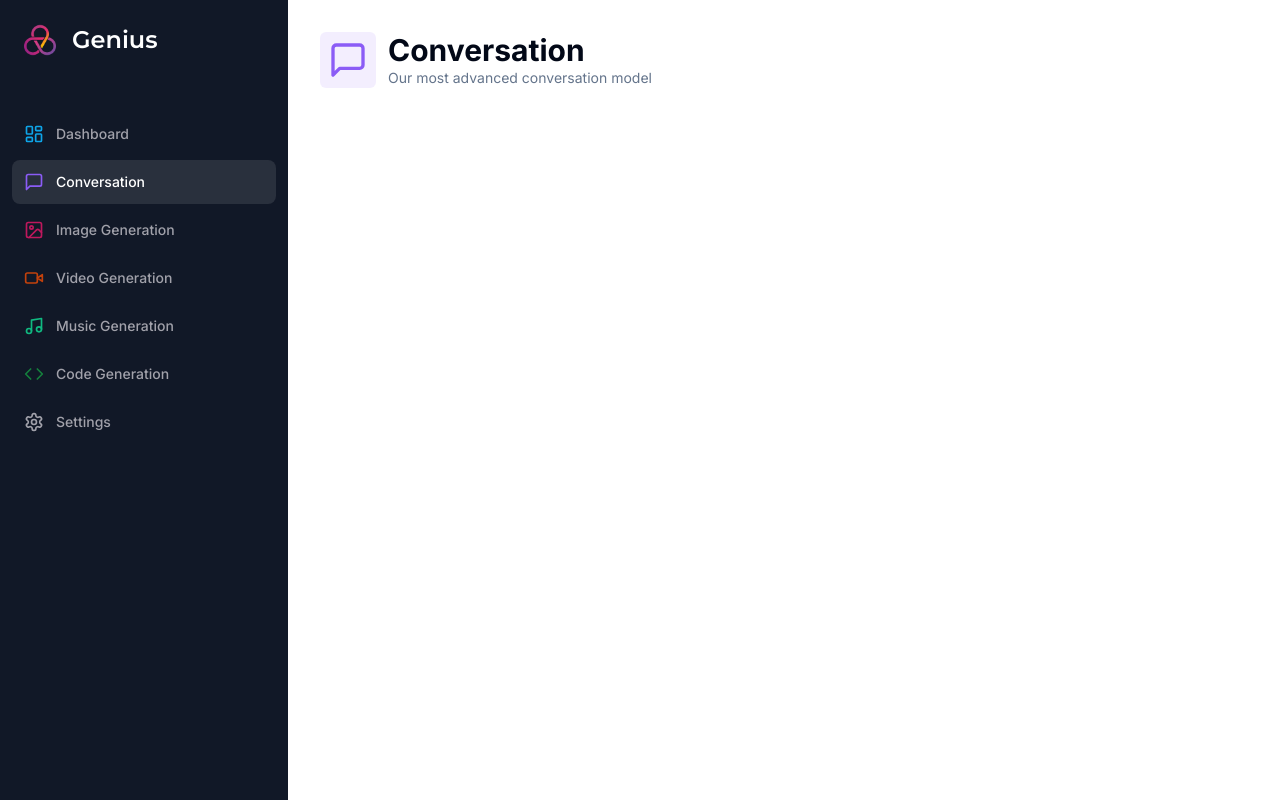
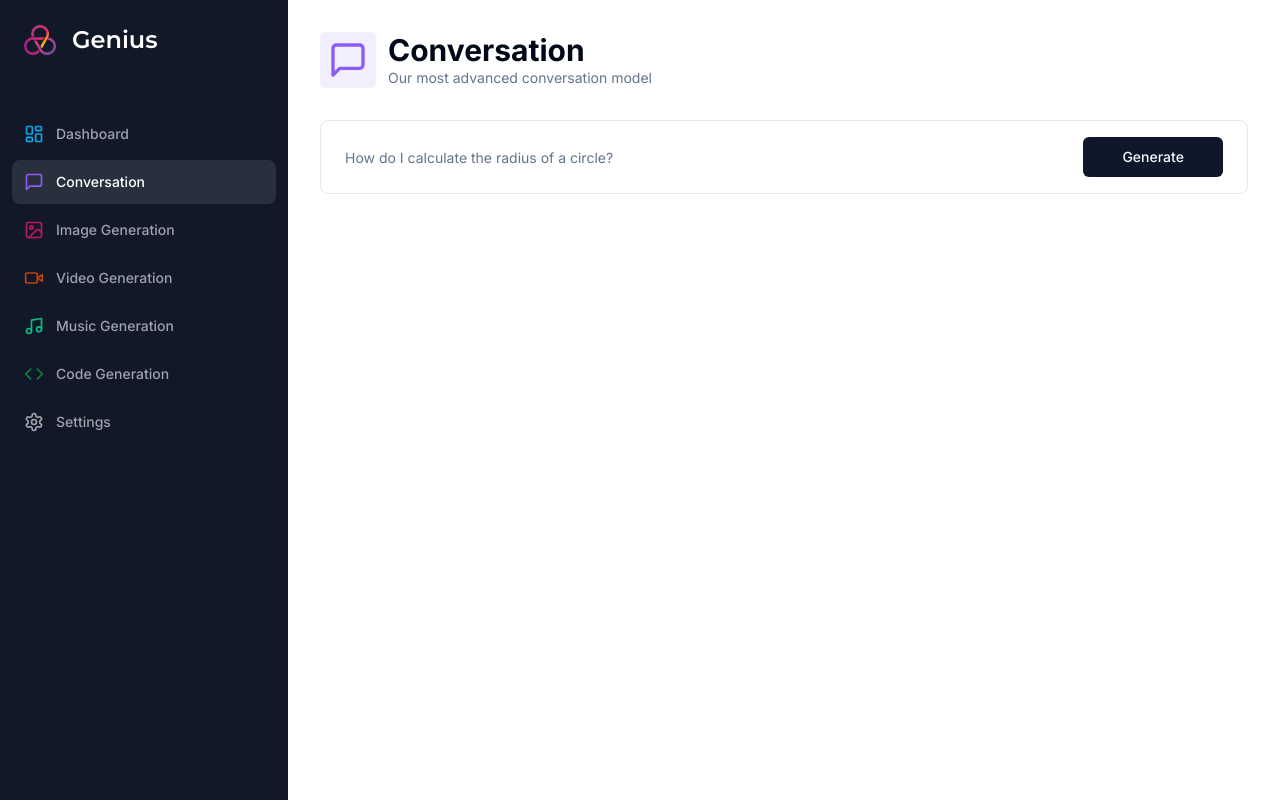
Before and after one commit to suryadharma5/ai-saas, a Next.js app: page /conversation in a window 1280 px wide. Built offline with nearby package versions, Linux system fonts and the light colour scheme.

Commit message:
feat: form components and hooks

```diff
--- /dev/null
+++ b/app/(dashboard)/(routes)/conversation/constant.ts
@@ -0,0 +1,7 @@
+import * as z from "zod"
+
+export const formSchema = z.object({
+    prompt: z.string().min(1, {
+        message: "Prompt is required"
+    })
+})
--- a/app/(dashboard)/(routes)/conversation/page.tsx
+++ b/app/(dashboard)/(routes)/conversation/page.tsx
@@ -1,8 +1,30 @@
+"use client"
+
+import * as z from "zod"
+import { MessageSquare } from "lucide-react"
+import { useForm } from "react-hook-form"
+import { zodResolver } from "@hookform/resolvers/zod"
+
 import { Heading } from "@/components/Heading"
-
-import { MessageSquare } from "lucide-react"
+import { formSchema } from "./constant"
+import { Form, FormControl, FormField, FormItem } from "@/components/ui/form"
+import { Input } from "@/components/ui/input"
+import { Button } from "@/components/ui/button"
 
 const ConversationPage = () => {
+    const form = useForm<z.infer<typeof formSchema>>({
+        resolver: zodResolver(formSchema),
+        defaultValues: {
+            prompt: ""
+        }
+    })
+
+    const isLoading = form.formState.isSubmitting
+
+    const onSubmit = async (values: z.infer<typeof formSchema>) => {
+        console.log(values)
+    }
+
     return (
         <div>
             <Heading
@@ -13,7 +35,44 @@
                 bgColor="bg-violet-500/10"
             />
             <div className="px-4 lg:px-8">
-
+                <div>
+                    <Form {...form}>
+                        <form
+                            onSubmit={form.handleSubmit(onSubmit)}
+                            className="
+                                rounded-lg
+                                border
+                                w-full
+                                p-4
+                                px-3
+                                md:px-6
+                                focus-within:shadow-sm
+                                grid
+                                grid-cols-12
+                                gap-2
+                            "
+                        >
+                            <FormField
+                                name="prompt"
+                                render={({ field }) => (
+                                    <FormItem className="col-span-12 lg:col-span-10">
+                                        <FormControl className="m-0 p-0">
+                                            <Input
+                                                className="border-0 outline-none focus-visible:ring-0 focus-visible:ring-transparent"
+                                                disabled={isLoading}
+                                                placeholder="How do I calculate the radius of a circle?"
+                                                {...field}
+                                            />
+                                        </FormControl>
+                                    </FormItem>
+                                )}
+                            />
+                            <Button className="col-span-12 lg:col-span-2 w-full" disabled={isLoading}>
+                                Generate
+                            </Button>
+                        </form>
+                    </Form>
+                </div>
             </div>
         </div>
     )
--- /dev/null
+++ b/components/ui/form.tsx
@@ -0,0 +1,176 @@
+import * as React from "react"
+import * as LabelPrimitive from "@radix-ui/react-label"
+import { Slot } from "@radix-ui/react-slot"
+import {
+  Controller,
+  ControllerProps,
+  FieldPath,
+  FieldValues,
+  FormProvider,
+  useFormContext,
+} from "react-hook-form"
+
+import { cn } from "@/lib/utils"
+import { Label } from "@/components/ui/label"
+
+const Form = FormProvider
+
+type FormFieldContextValue<
+  TFieldValues extends FieldValues = FieldValues,
+  TName extends FieldPath<TFieldValues> = FieldPath<TFieldValues>
+> = {
+  name: TName
+}
+
+const FormFieldContext = React.createContext<FormFieldContextValue>(
+  {} as FormFieldContextValue
+)
+
+const FormField = <
+  TFieldValues extends FieldValues = FieldValues,
+  TName extends FieldPath<TFieldValues> = FieldPath<TFieldValues>
+>({
+  ...props
+}: ControllerProps<TFieldValues, TName>) => {
+  return (
+    <FormFieldContext.Provider value={{ name: props.name }}>
+      <Controller {...props} />
+    </FormFieldContext.Provider>
+  )
+}
+
+const useFormField = () => {
+  const fieldContext = React.useContext(FormFieldContext)
+  const itemContext = React.useContext(FormItemContext)
+  const { getFieldState, formState } = useFormContext()
+
+  const fieldState = getFieldState(fieldContext.name, formState)
+
+  if (!fieldContext) {
+    throw new Error("useFormField should be used within <FormField>")
+  }
+
+  const { id } = itemContext
+
+  return {
+    id,
+    name: fieldContext.name,
+    formItemId: `${id}-form-item`,
+    formDescriptionId: `${id}-form-item-description`,
+    formMessageId: `${id}-form-item-message`,
+    ...fieldState,
+  }
+}
+
+type FormItemContextValue = {
+  id: string
+}
+
+const FormItemContext = React.createContext<FormItemContextValue>(
+  {} as FormItemContextValue
+)
+
+const FormItem = React.forwardRef<
+  HTMLDivElement,
+  React.HTMLAttributes<HTMLDivElement>
+>(({ className, ...props }, ref) => {
+  const id = React.useId()
+
+  return (
+    <FormItemContext.Provider value={{ id }}>
+      <div ref={ref} className={cn("space-y-2", className)} {...props} />
+    </FormItemContext.Provider>
+  )
+})
+FormItem.displayName = "FormItem"
+
+const FormLabel = React.forwardRef<
+  React.ElementRef<typeof LabelPrimitive.Root>,
+  React.ComponentPropsWithoutRef<typeof LabelPrimitive.Root>
+>(({ className, ...props }, ref) => {
+  const { error, formItemId } = useFormField()
+
+  return (
+    <Label
+      ref={ref}
+      className={cn(error && "text-destructive", className)}
+      htmlFor={formItemId}
+      {...props}
+    />
+  )
+})
+FormLabel.displayName = "FormLabel"
+
+const FormControl = React.forwardRef<
+  React.ElementRef<typeof Slot>,
+  React.ComponentPropsWithoutRef<typeof Slot>
+>(({ ...props }, ref) => {
+  const { error, formItemId, formDescriptionId, formMessageId } = useFormField()
+
+  return (
+    <Slot
+      ref={ref}
+      id={formItemId}
+      aria-describedby={
+        !error
+          ? `${formDescriptionId}`
+          : `${formDescriptionId} ${formMessageId}`
+      }
+      aria-invalid={!!error}
+      {...props}
+    />
+  )
+})
+FormControl.displayName = "FormControl"
+
+const FormDescription = React.forwardRef<
+  HTMLParagraphElement,
+  React.HTMLAttributes<HTMLParagraphElement>
+>(({ className, ...props }, ref) => {
+  const { formDescriptionId } = useFormField()
+
+  return (
+    <p
+      ref={ref}
+      id={formDescriptionId}
+      className={cn("text-sm text-muted-foreground", className)}
+      {...props}
+    />
+  )
+})
+FormDescription.displayName = "FormDescription"
+
+const FormMessage = React.forwardRef<
+  HTMLParagraphElement,
+  React.HTMLAttributes<HTMLParagraphElement>
+>(({ className, children, ...props }, ref) => {
+  const { error, formMessageId } = useFormField()
+  const body = error ? String(error?.message) : children
+
+  if (!body) {
+    return null
+  }
+
+  return (
+    <p
+      ref={ref}
+      id={formMessageId}
+      className={cn("text-sm font-medium text-destructive", className)}
+      {...props}
+    >
+      {body}
+    </p>
+  )
+})
+FormMessage.displayName = "FormMessage"
+
+export {
+  useFormField,
+  Form,
+  FormItem,
+  FormLabel,
+  FormControl,
+  FormDescription,
+  FormMessage,
+  FormField,
+}
--- /dev/null
+++ b/components/ui/input.tsx
@@ -0,0 +1,25 @@
+import * as React from "react"
+
+import { cn } from "@/lib/utils"
+
+export interface InputProps
+  extends React.InputHTMLAttributes<HTMLInputElement> {}
+
+const Input = React.forwardRef<HTMLInputElement, InputProps>(
+  ({ className, type, ...props }, ref) => {
+    return (
+      <input
+        type={type}
+        className={cn(
+          "flex h-10 w-full rounded-md border border-input bg-background px-3 py-2 text-sm ring-offset-background file:border-0 file:bg-transparent file:text-sm file:font-medium placeholder:text-muted-foreground focus-visible:outline-none focus-visible:ring-2 focus-visible:ring-ring focus-visible:ring-offset-2 disabled:cursor-not-allowed disabled:opacity-50",
+          className
+        )}
+        ref={ref}
+        {...props}
+      />
+    )
+  }
+)
+Input.displayName = "Input"
+
+export { Input }
--- /dev/null
+++ b/components/ui/label.tsx
@@ -0,0 +1,26 @@
+"use client"
+
+import * as React from "react"
+import * as LabelPrimitive from "@radix-ui/react-label"
+import { cva, type VariantProps } from "class-variance-authority"
+
+import { cn } from "@/lib/utils"
+
+const labelVariants = cva(
+  "text-sm font-medium leading-none peer-disabled:cursor-not-allowed peer-disabled:opacity-70"
+)
+
+const Label = React.forwardRef<
+  React.ElementRef<typeof LabelPrimitive.Root>,
+  React.ComponentPropsWithoutRef<typeof LabelPrimitive.Root> &
+    VariantProps<typeof labelVariants>
+>(({ className, ...props }, ref) => (
+  <LabelPrimitive.Root
+    ref={ref}
+    className={cn(labelVariants(), className)}
+    {...props}
+  />
+))
+Label.displayName = LabelPrimitive.Root.displayName
+
+export { Label }
--- a/package.json
+++ b/package.json
@@ -10,7 +10,9 @@
   },
   "dependencies": {
     "@clerk/nextjs": "^4.29.3",
+    "@hookform/resolvers": "^3.3.4",
     "@radix-ui/react-dialog": "^1.0.5",
+    "@radix-ui/react-label": "^2.0.2",
     "@radix-ui/react-slot": "^1.0.2",
     "class-variance-authority": "^0.7.0",
     "clsx": "^2.1.0",
@@ -18,8 +20,10 @@
     "next": "14.0.4",
     "react": "^18",
     "react-dom": "^18",
+    "react-hook-form": "^7.49.3",
     "tailwind-merge": "^2.2.0",
-    "tailwindcss-animate": "^1.0.7"
+    "tailwindcss-animate": "^1.0.7",
+    "zod": "^3.22.4"
   },
   "devDependencies": {
     "@types/node": "^20",
```
Also changed, not shown: 1 other file (tests, documents, lock files or other folders).
